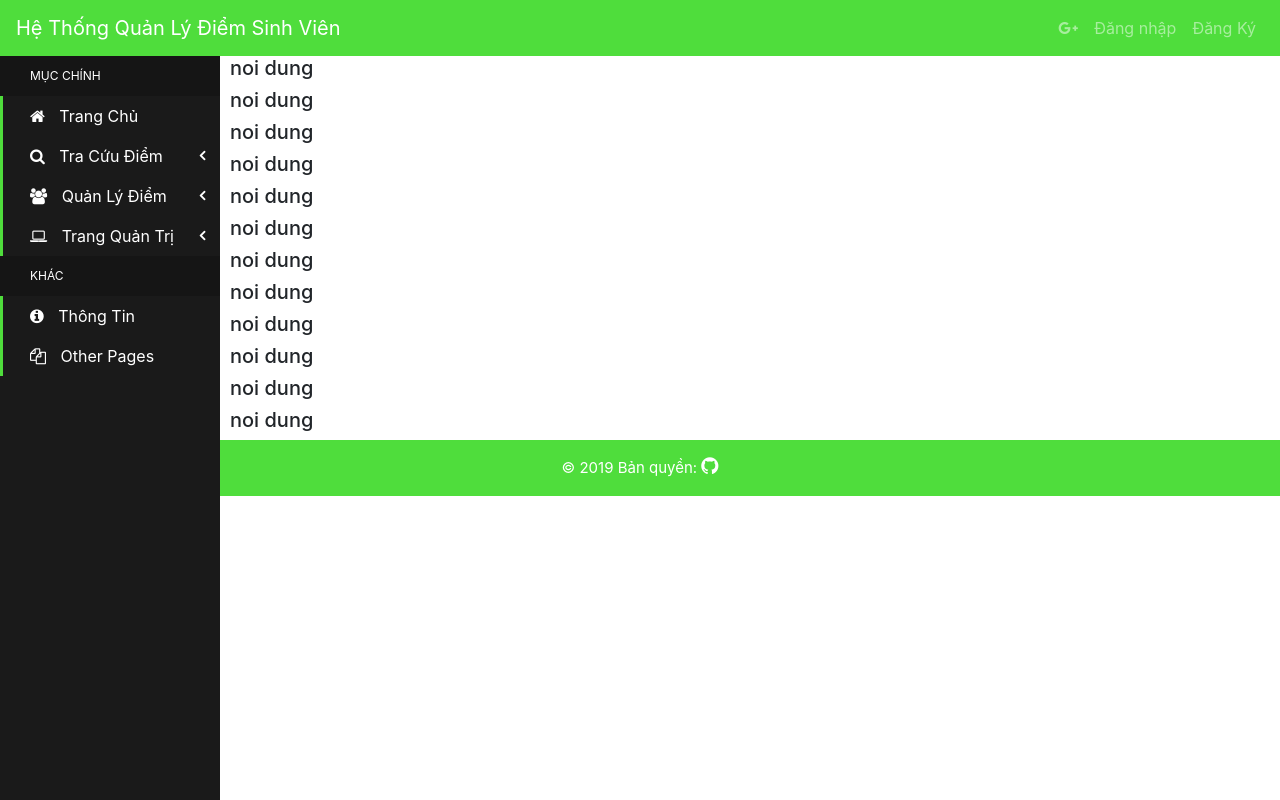
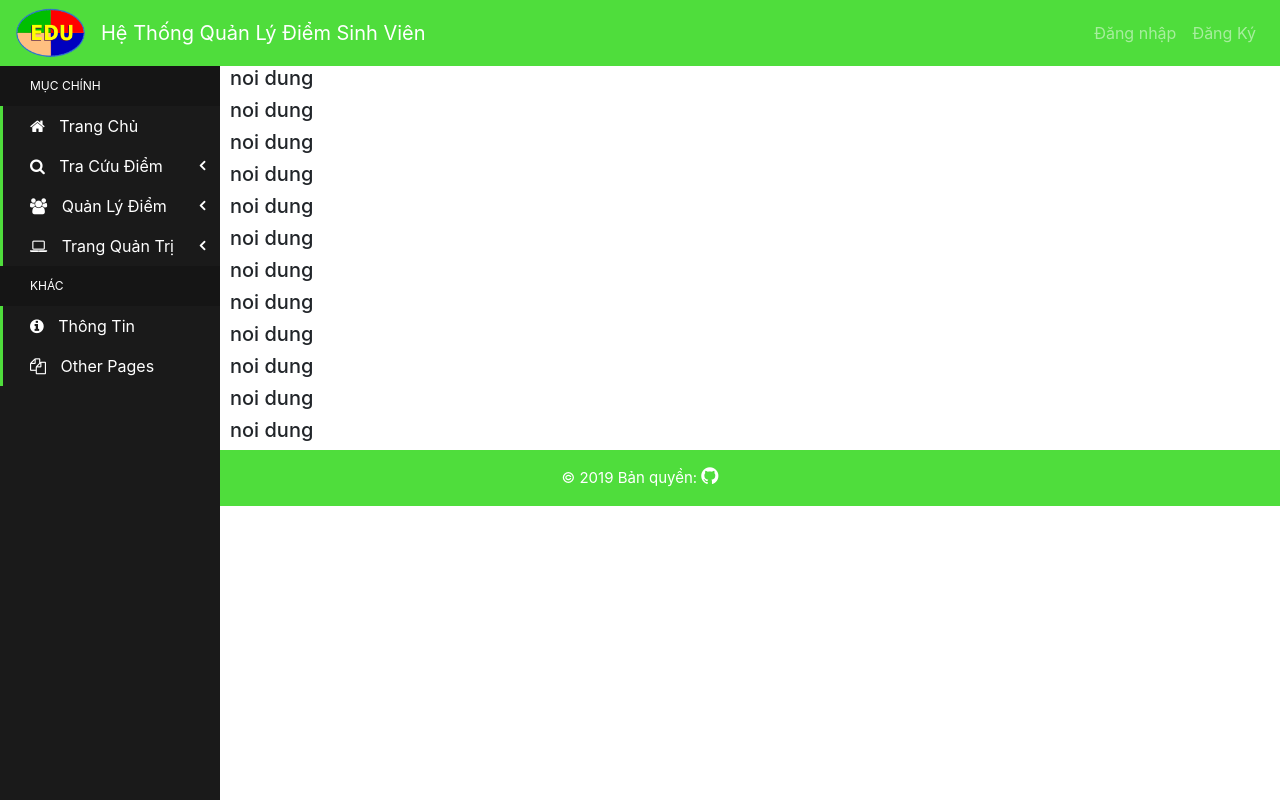
Before and after one commit to nocpinmylf/175A071063_175A071204, a PHP site: page / in a window 1280 px wide; the page is wider, and only the part inside the window is pictured. Run offline with PHP 8.4, Linux system fonts and the light colour scheme; some libraries are stand-ins or nearby versions.

Commit message:
them banner

```diff
--- a/css/header.css
+++ b/css/header.css
@@ -7,6 +7,7 @@ header {
     margin-bottom: 0px !important;
 }
 
+
 .nav-link:hover {
     color: white !important;
 }
--- a/header.php
+++ b/header.php
@@ -1,5 +1,6 @@
 <!doctype html>
 <html lang="en">
+
 <head>
   <title>Header</title>
   <!-- Required meta tags -->
@@ -11,21 +12,19 @@
   <link rel="stylesheet" href="https://use.fontawesome.com/releases/v5.1.1/css/all.css" integrity="sha384-O8whS3fhG2OnA5Kas0Y9l3cfpmYjapjI0E4theH4iuMD+pLhbf6JI0jIMfYcK3yZ" crossorigin="anonymous">
   <link rel="stylesheet" href="https://stackpath.bootstrapcdn.com/bootstrap/4.3.1/css/bootstrap.min.css" integrity="sha384-ggOyR0iXCbMQv3Xipma34MD+dH/1fQ784/j6cY/iJTQUOhcWr7x9JvoRxT2MZw1T" crossorigin="anonymous">
 </head>
+
 <body>
   <header>
     <nav id="nav" class="mb-1 navbar navbar-expand-lg navbar-dark default-color">
+      <a class="nav-brand" href="index.php">
+        <img src="img/brand.png" id="brand" alt="brand" style="height: 50px; width: 70px; margin-right: 15px;">
+      </a>
       <a class="navbar-brand" href="index.php">Hệ Thống Quản Lý Điểm Sinh Viên</a>
-        <button class="navbar-toggler" type="button" data-toggle="collapse" data-target="#navbarSupportedContent-333"
-          aria-controls="navbarSupportedContent-333" aria-expanded="false" aria-label="Toggle navigation">
+      <button class="navbar-toggler" type="button" data-toggle="collapse" data-target="#navbarSupportedContent-333" aria-controls="navbarSupportedContent-333" aria-expanded="false" aria-label="Toggle navigation">
         <span class="navbar-toggler-icon"></span>
       </button>
       <div class="collapse navbar-collapse" id="navbarSupportedContent-333">
         <ul class="navbar-nav mr-auto">
-            <li class="nav-item active">
-              <!-- <a class="nav-link" href="#">Trang Chủ
-                <span class="sr-only">(current)</span>
-              </a> -->
-            </li>
           <!-- <li class="nav-item">
               <a class="nav-link" href="#">Features</a>
             </li>
@@ -34,11 +33,6 @@
             </li> -->
         </ul>
         <ul class="navbar-nav ml-auto nav-flex-icons">
-            <li class="nav-item">
-              <a class="nav-link waves-effect waves-light">
-                <i class="fab fa-google-plus-g"></i>
-              </a>
-            </li>
           <!-- <li class="nav-item dropdown">
               <a class="nav-link dropdown-toggle" id="navbarDropdownMenuLink-333" data-toggle="dropdown" aria-haspopup="true" aria-expanded="false">User</a>
               <div class="dropdown-menu dropdown-menu-right dropdown-default" aria-labelledby="navbarDropdownMenuLink-333">
@@ -65,4 +59,5 @@
   <script src="https://cdnjs.cloudflare.com/ajax/libs/popper.js/1.14.7/umd/popper.min.js" integrity="sha384-UO2eT0CpHqdSJQ6hJty5KVphtPhzWj9WO1clHTMGa3JDZwrnQq4sF86dIHNDz0W1" crossorigin="anonymous"></script>
   <script src="https://stackpath.bootstrapcdn.com/bootstrap/4.3.1/js/bootstrap.min.js" integrity="sha384-JjSmVgyd0p3pXB1rRibZUAYoIIy6OrQ6VrjIEaFf/nJGzIxFDsf4x0xIM+B07jRM" crossorigin="anonymous"></script>
 </body>
+
 </html>
```
Also changed, not shown: img/brand.png (added). Lines whose indentation alone changed are shown as unchanged.
